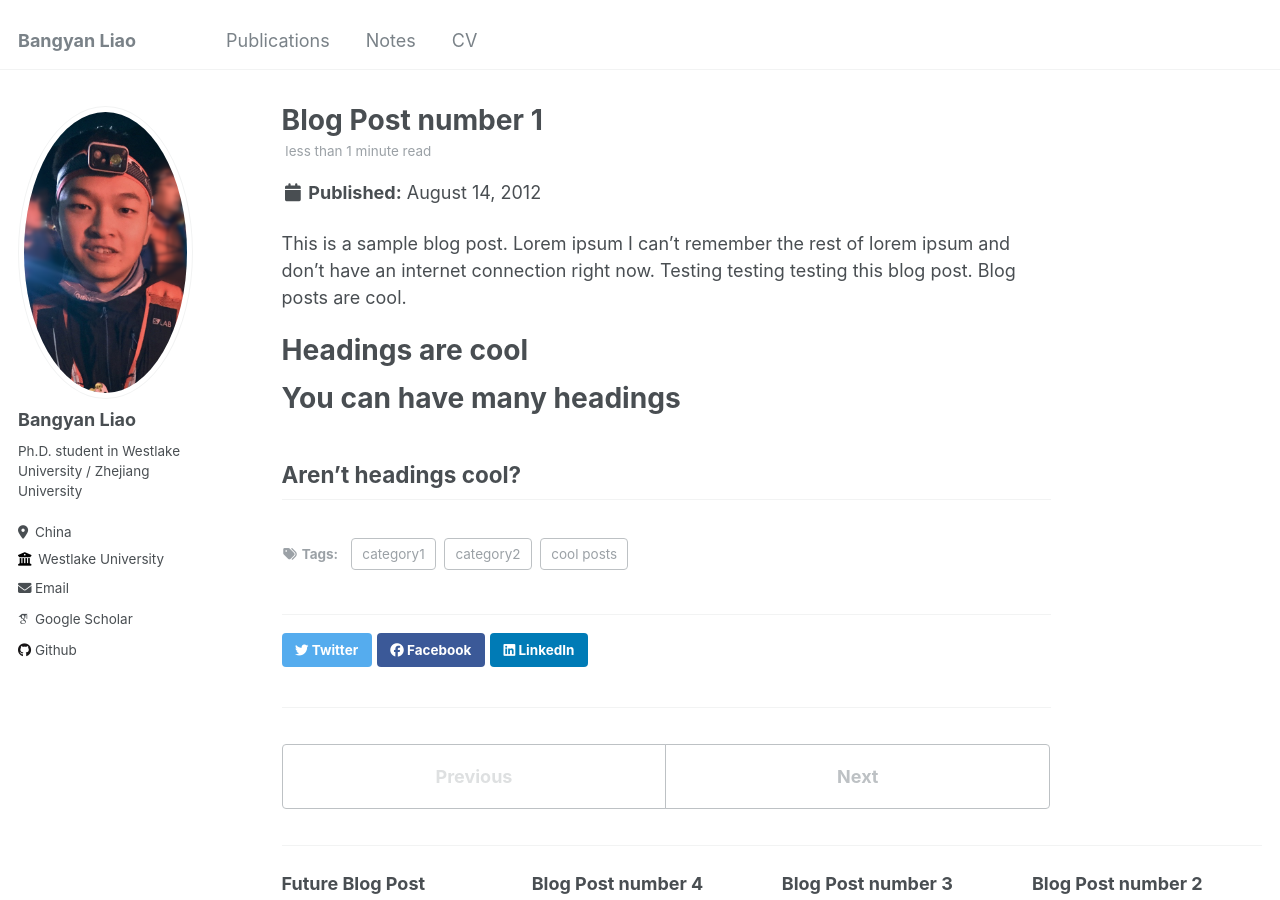
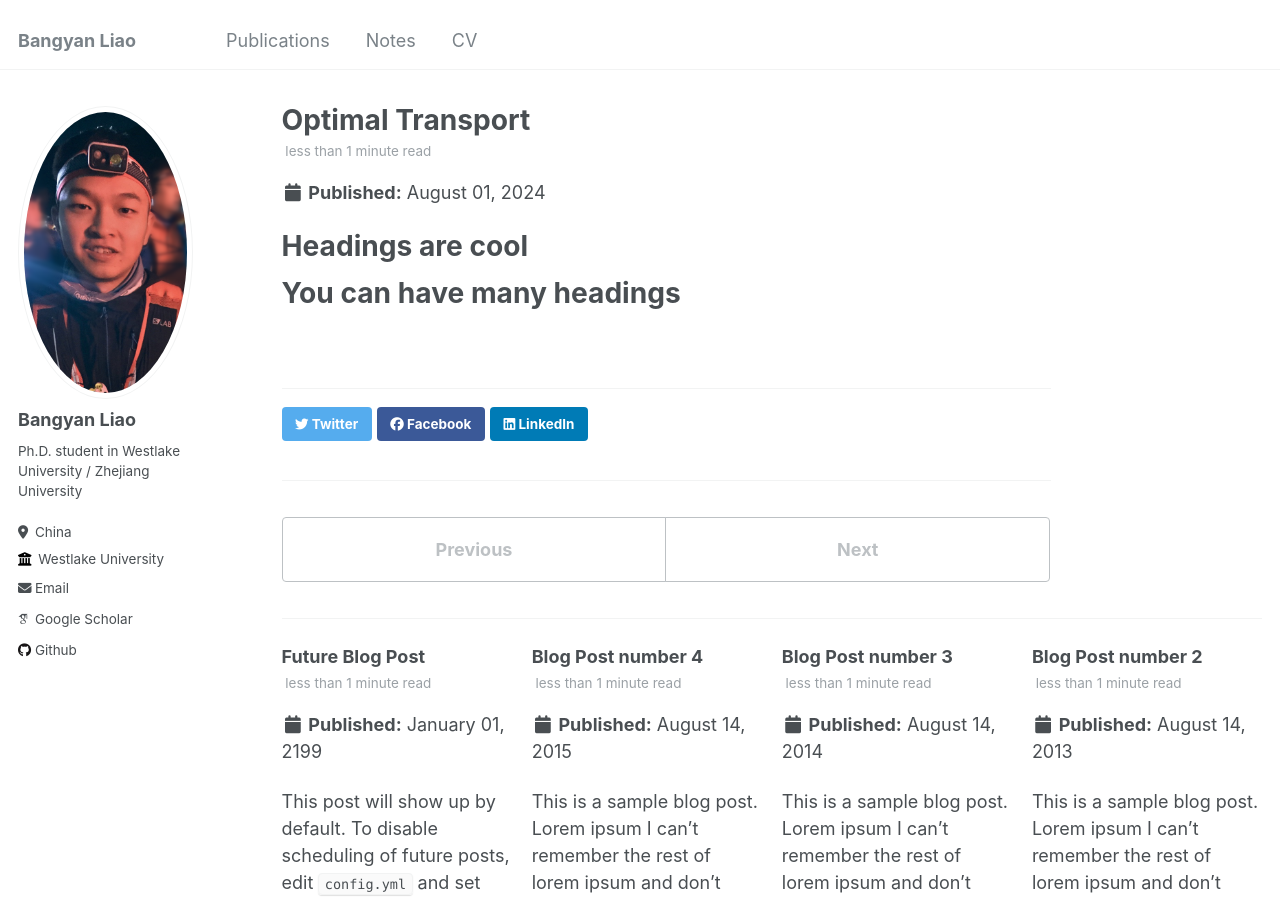
Before and after one commit to bangyan101/bangyan101.github.io, a Jekyll site: the page built from _posts/2012-08-14-blog-post-1.md, in a window 1280 px wide and 900 px high. Built offline with Jekyll 4.4.1, drawn with Linux system fonts in a browser that asks for light colours; some web fonts are replaced.

Commit message:
Update 2012-08-14-blog-post-1.md

```diff
--- a/_posts/2012-08-14-blog-post-1.md
+++ b/_posts/2012-08-14-blog-post-1.md
@@ -1,20 +1,12 @@
 ---
-title: 'Blog Post number 1'
-date: 2012-08-14
-permalink: /posts/2012/08/blog-post-1/
-tags:
-  - cool posts
-  - category1
-  - category2
+title: 'Optimal Transport'
+date: 2024-8-1
+permalink: /posts/optimal_transport/
 ---
 
-This is a sample blog post. Lorem ipsum I can't remember the rest of lorem ipsum and don't have an internet connection right now. Testing testing testing this blog post. Blog posts are cool.
 
 Headings are cool
 ======
 
 You can have many headings
 ======
-
-Aren't headings cool?
-------
```
